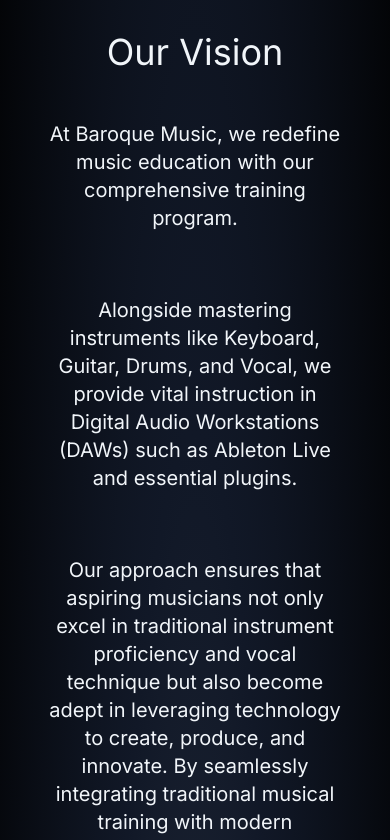
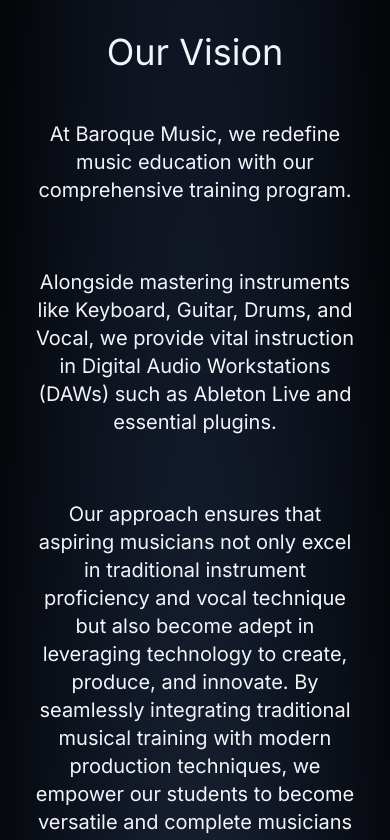
Before and after one commit to Baroquemu5ic/shop, a Next.js app: page / in a window 390 px wide. Shown: the part 860-1700 px from the top of the page. Built offline with nearby package versions, Linux system fonts and the light colour scheme.

Commit message:
some changes

```diff
--- a/app/page.tsx
+++ b/app/page.tsx
@@ -48,7 +48,7 @@
       {ContentJSON.home.introductionText.map((introTextFragment, idx) => {
         return (
           <p
-            className="text-xl my-4 text-center mx-4 lg:mx-12"
+            className="text-xl my-4 text-center lg:mx-12"
             key={`intro-text-frag-${idx}`}
           >
             {introTextFragment}
--- a/components/navbar/mobile-nav-menu.tsx
+++ b/components/navbar/mobile-nav-menu.tsx
@@ -42,7 +42,7 @@
             </div>
 
             <div className="flex flex-col items-center mt-8 gap-4">
-              <ContactBanner className="justify-center" />
+              <ContactBanner className="justify-center pl-0" />
               <Location className="text-xs justify-center" />
             </div>
           </div>
```
